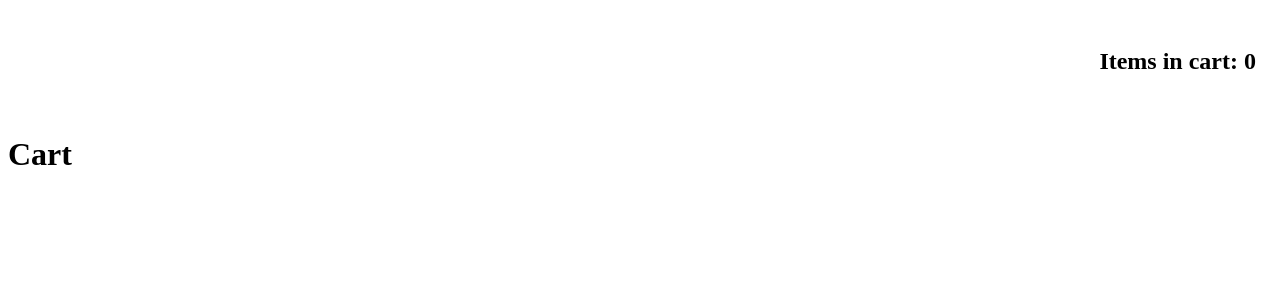
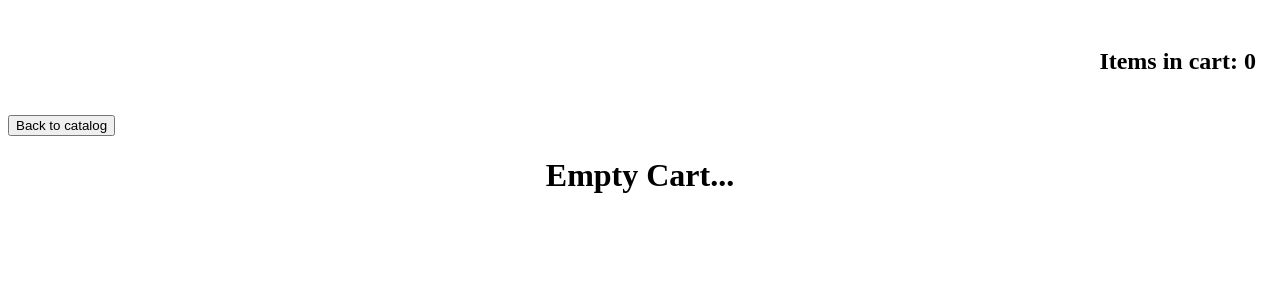
Before and after one commit to MateuszKuruc/vue-shopping-cart, a Vue app: page /cart in a window 1280 px wide. Shown: the top 300 px of the page. Built offline with nearby package versions, Linux system fonts and the light colour scheme.

Commit message:
style cart display and add conditional rendering for empty cart and item cart

```diff
--- a/src/views/Cart.vue
+++ b/src/views/Cart.vue
@@ -1,8 +1,47 @@
 <template>
-   <h1>Cart</h1>
+  <button @click="router.push({ name: 'catalog' })">Back to catalog</button>
+  <div class="empty-cart" v-if="!productStore.cart.length">
+    <h1>Empty Cart...</h1>
+  </div>
+  <div class="cart-items" v-else>
+    <div class="cart-item" v-for="product in productStore.cart" :key="product.id">
+      <div class="item-details">
+        <img :src="product.thumbnail" alt="" />
+        <span>Brand: {{ product.brand }}</span>
+        <span>Category: {{ product.category }}</span>
+        <span>Price: ${{ product.price }}</span>
+      </div>
+    </div>
+  </div>
 </template>
 
 <script setup>
+import { productsStore } from '@/stores/products'
+import { useRouter } from 'vue-router'
 
+const productStore = productsStore()
+const router = useRouter()
+</script>
 
-</script>
+<style scoped>
+.empty-cart {
+  text-align: center;
+}
+.cart-items {
+}
+.cart-item {
+}
+.item-details {
+  display: flex;
+  justify-content: space-between;
+  align-items: center;
+  margin-bottom: 32px;
+  box-shadow: 0 0 17px 6px #e7e7e7;
+  border-radius: 8px;
+  padding: 16px;
+}
+.item-details img {
+  width: 20%;
+  /* border-radius: 2rem; */
+}
+</style>
```
